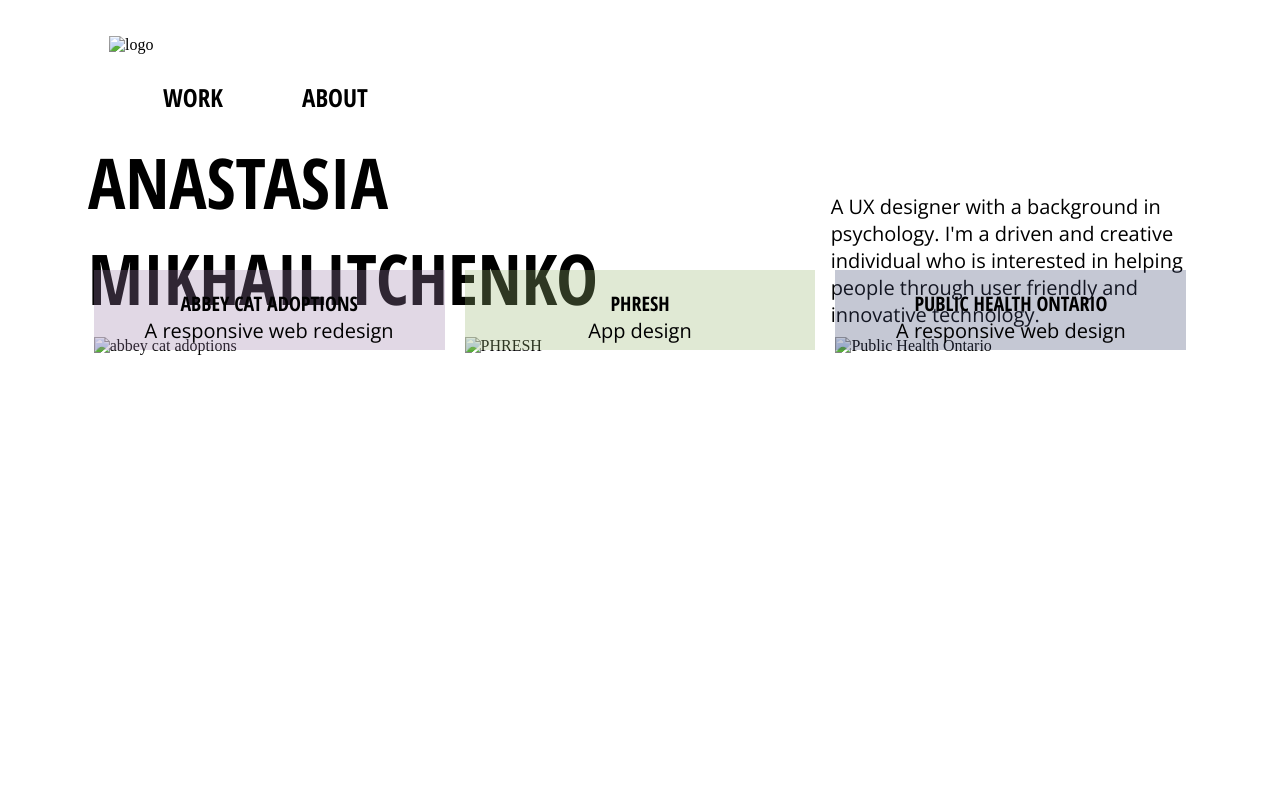
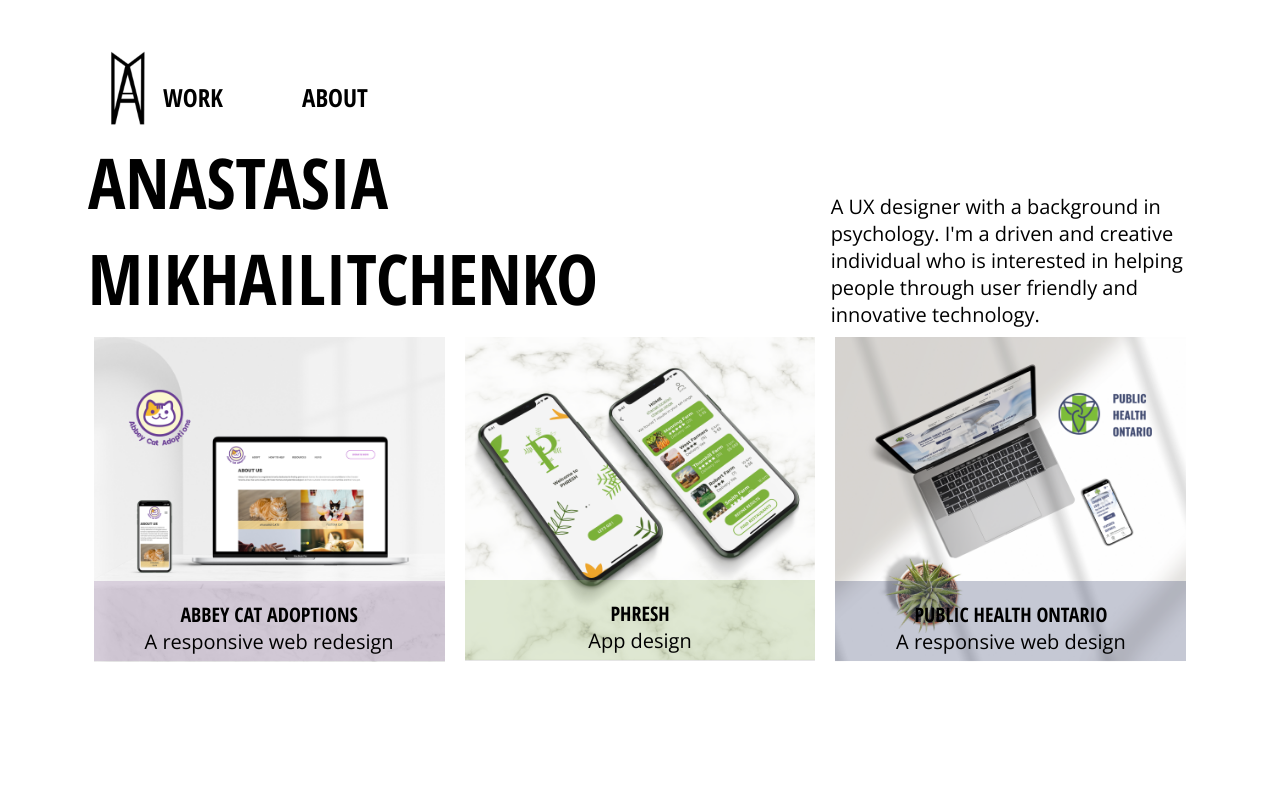
Before and after one commit to anamikhail/UX_UI_HW17, a plain HTML site: page index.html in a window 1280 px wide. Shown: the top 800 px of the page. Drawn offline with nearby package versions, Linux system fonts and the light colour scheme; a script that the page names is missing.

Commit message:
Update index.html

```diff
--- a/index.html
+++ b/index.html
@@ -10,7 +10,7 @@
 
 <body>
     <div class="nav">
-        <div class="logo"><img src="/images/Group 2 1.png"
+        <div class="logo"><img src="Group 2 1.png"
                 alt="logo" height="90px" width="46px"></div>
         <a href="work">WORK</a>
         <a href="about">ABOUT</a>
@@ -22,7 +22,7 @@
     </div>
     <div class="work">
         <div class="box1">
-            <img src="/images/Group 21.png"
+            <img src="Group 21.png"
                 alt="abbey cat adoptions">
             <div class="text 1">
                 <h3>ABBEY CAT ADOPTIONS</h3>
@@ -30,7 +30,7 @@
             </div>
         </div>
         <div class="box2">
-            <img src="images/Free App Presentation Mockup copy 1.png"
+            <img src="Free App Presentation Mockup copy 1.png"
                 alt="PHRESH">
             <div class="text 2">
                 <h3>PHRESH</h3>
@@ -38,7 +38,7 @@
             </div>
         </div>
         <div class="box3">
-            <img src="/images/Group 34.png"
+            <img src="Group 34.png"
                 alt="Public Health Ontario">
             <div class="text 3">
                 <h3>PUBLIC HEALTH ONTARIO</h3>
@@ -91,7 +91,7 @@
         </div>
     </div>
         <div class="footer">
-            <img src="/images/Vector.png" alt="">
+            <img src="Vector.png" alt="">
             <a href="#" class="Linkedin">linkedin.com/in.anamikhail</a>
             <p> © 2020 by Anastasia Mikhailitchenko</p>
         </div>
```
